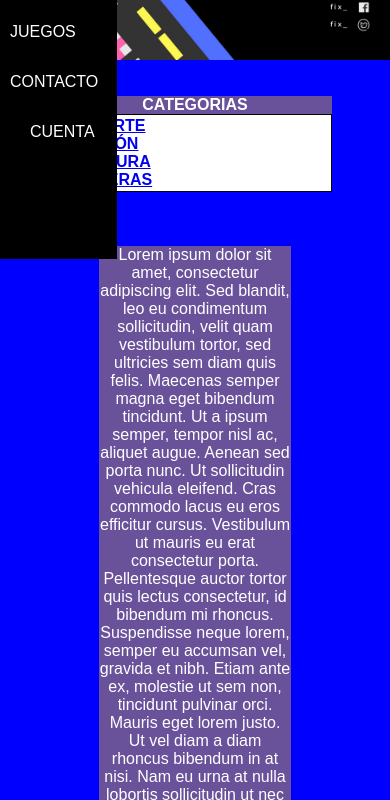
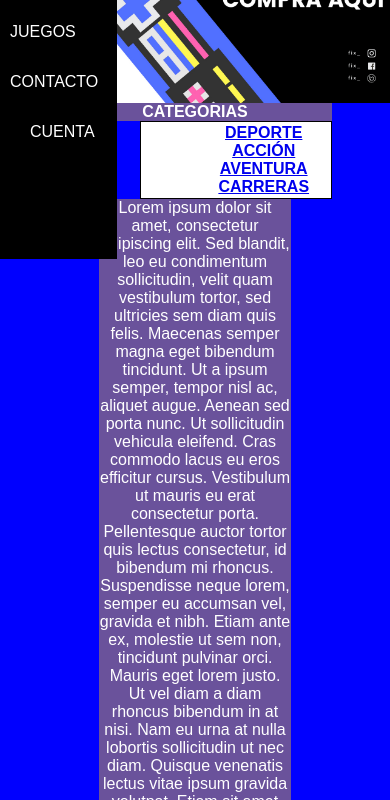
Before and after one commit to camilarivero/camilarivero.github.io, a plain HTML site: page index.html in a window 390 px wide. Shown: the part 148-948 px from the top of the page. Drawn offline with Linux system fonts and the light colour scheme.

Commit message:
reponsive

```diff
--- a/css/index.css
+++ b/css/index.css
@@ -151,28 +151,33 @@ footer {
 }
 
 
-
+/*movil*/
 @media screen and (max-width:425px) {
   #menu {
    float: left;
    width: 100%;
    font-size: 100%;
-   padding: ;
-   position: ;
-
    }
 
    #menu li > ul li a {
    display:none ;
    }
+
    #menu li:hover > ul{
    display:none;
    }
 
    #banner img {
-     width:100%;
+     width:70%;
+     float: right;
+
+
    }
 
+   section {
+     width:70%;
+     float: right;
+   }
    .search_bar {
      visibility: hidden;
    }
@@ -184,12 +189,10 @@ footer {
    }
 
    main {
-     width: 70%;
-     float: right;
+     width: 100%;
+     float:right;
      background-color: blue;
-
-
-
+     margin-top: 27%;
 
 
    }
@@ -205,7 +208,9 @@ footer {
 
    table, th{
      display: block;
-     align: center;
+     width: 70%;
+     float: right;
+     margin-left: 30%
 
    }
 
```
